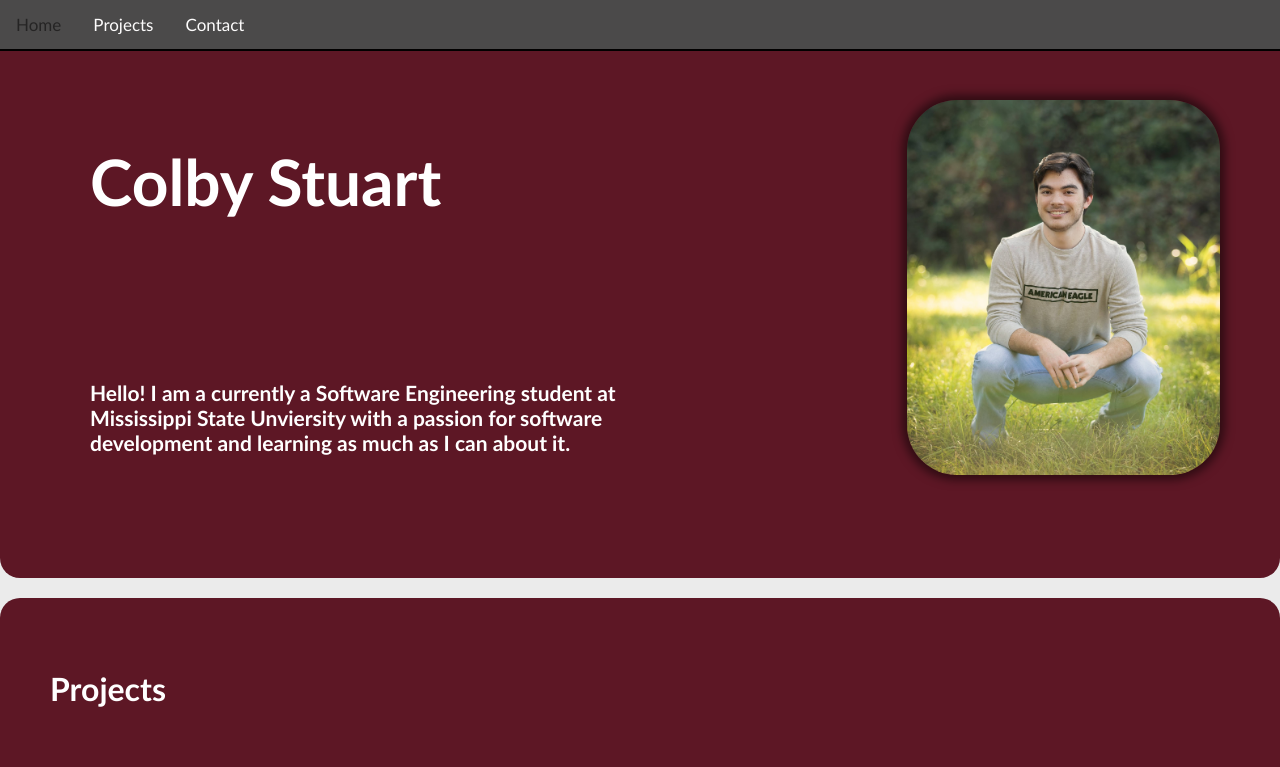
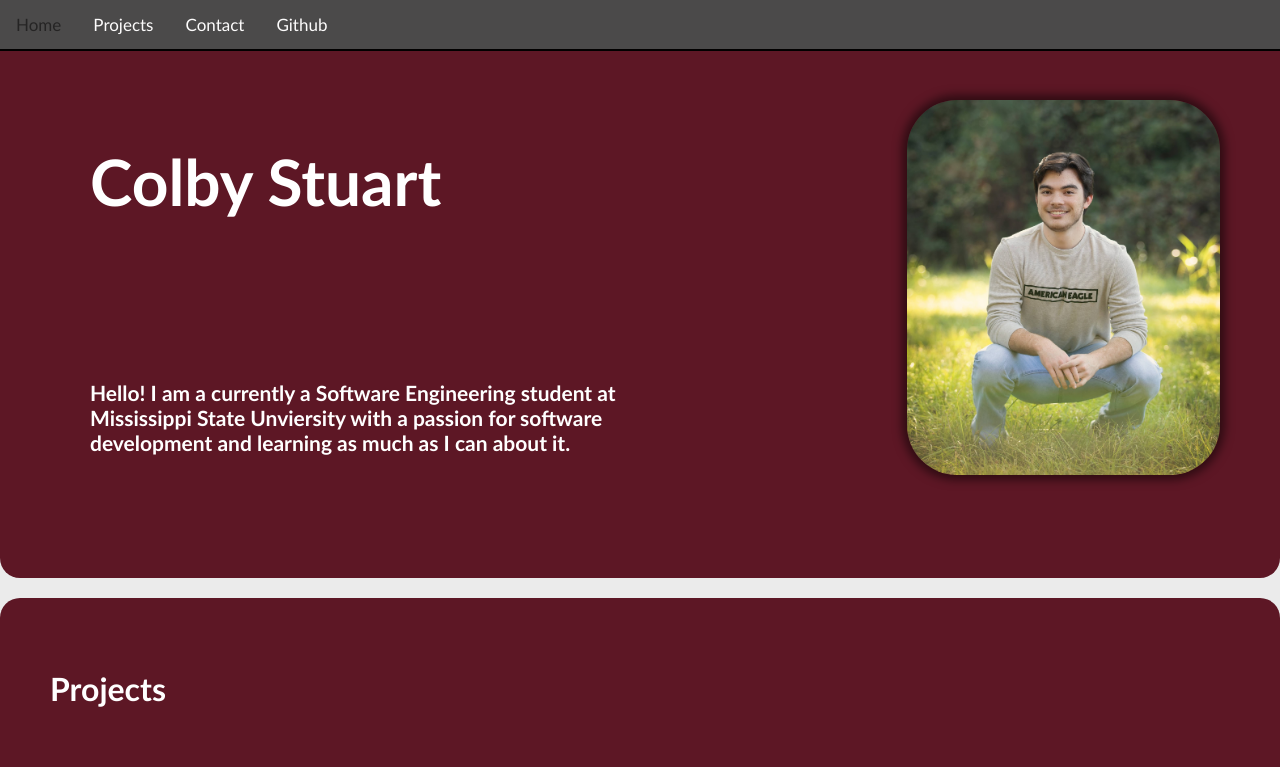
Before and after one commit to colbystuart/Portfolio, a plain HTML site: page index.html in a window 1280 px wide. Shown: the top 767 px of the page. Drawn offline with nearby package versions, Linux system fonts and the light colour scheme.

Commit message:
added github link

```diff
--- a/index.html
+++ b/index.html
@@ -13,6 +13,7 @@
         <a class="Home" id="homeButton" href="#">Home</a>
         <a class="Projects" id="projectsButton" href="#">Projects</a>
         <a class="Contact" id="contactButton" href="#">Contact</a>
+        <a class="Github" id="githubButton" href="https://github.com/colbystuart">Github</a>
     </div>
 
     <div class="container">
```
